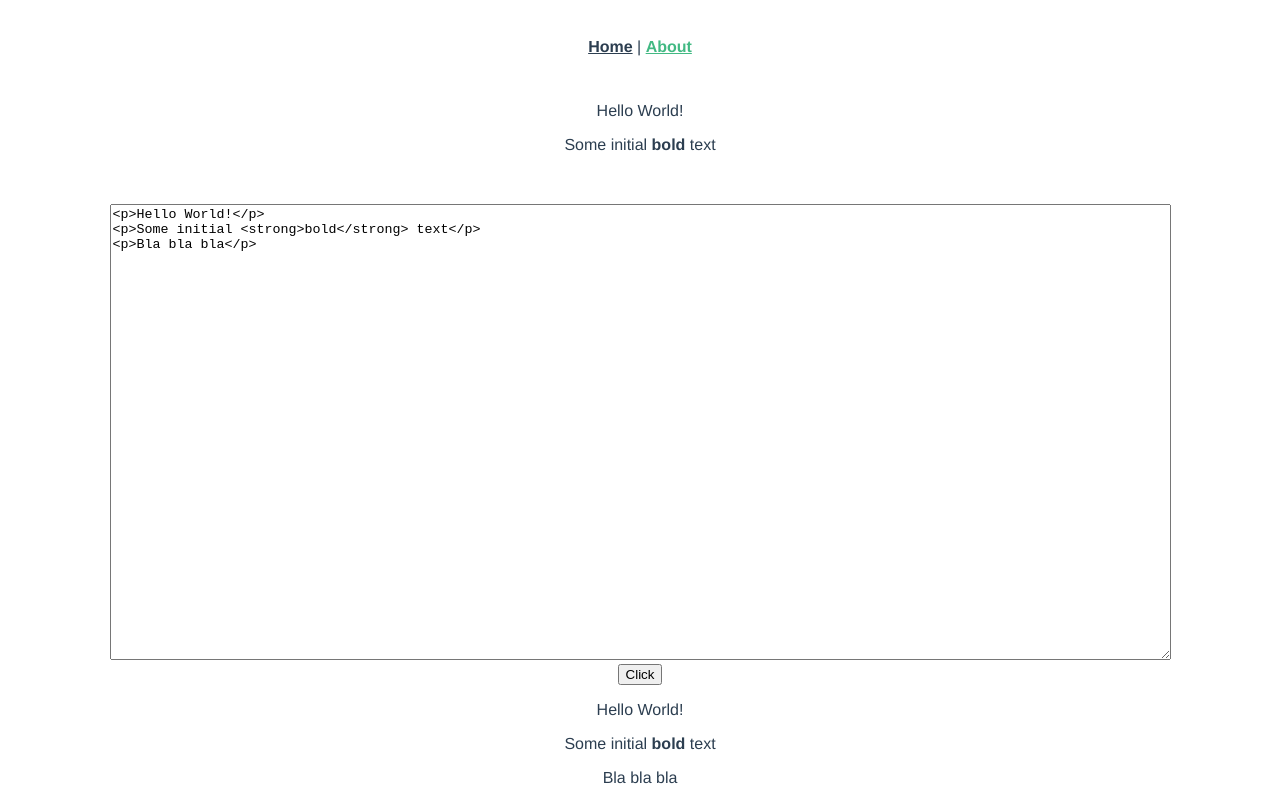
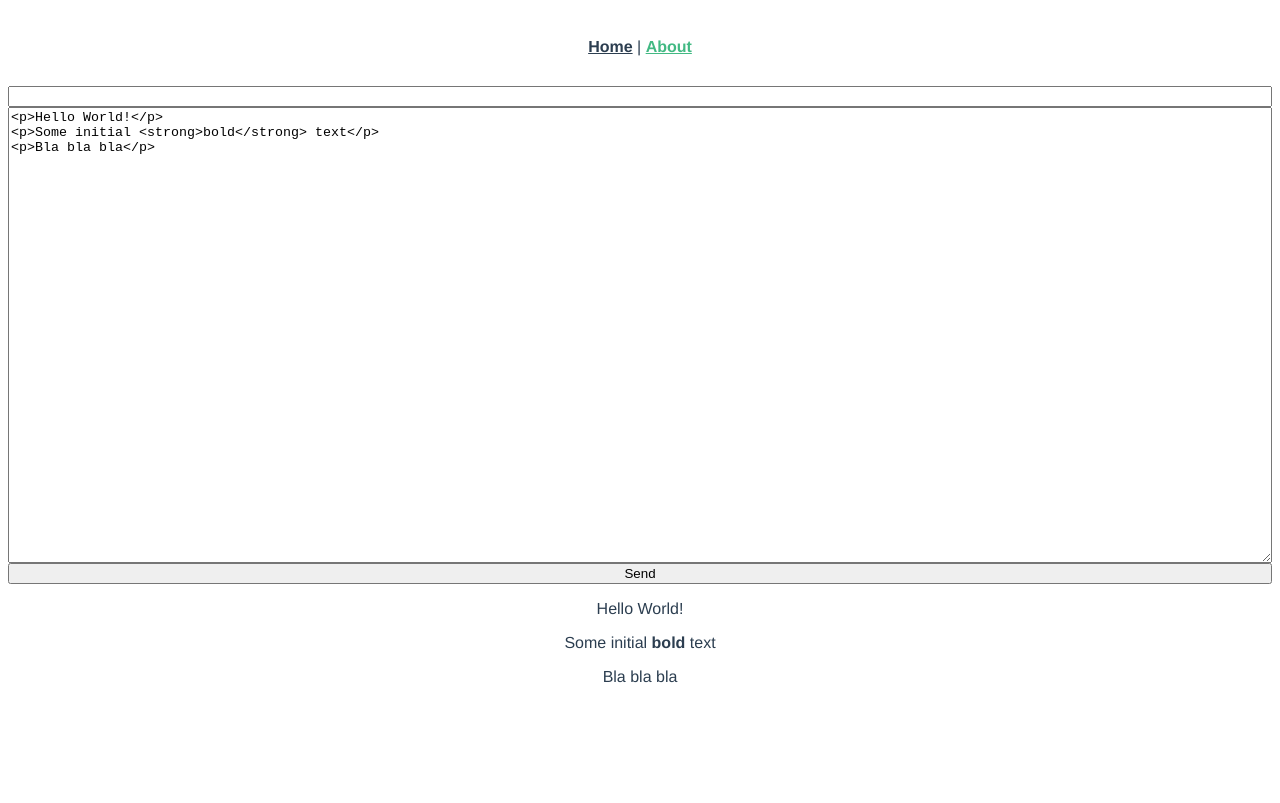
Before and after one commit to tech75rus/gladkix, a Vue app in the folder admin/: page /about in a window 1280 px wide. Built offline with nearby package versions, Linux system fonts and the light colour scheme.

Commit message:
сделал добавление статьи через админку

```diff
--- a/admin/src/views/AboutView.vue
+++ b/admin/src/views/AboutView.vue
@@ -1,33 +1,42 @@
 <template>
   <div v-if="true">
-    <p>Hello World!</p>
-    <p>Some initial <strong>bold</strong> text</p>
-    <p><br></p>
-    <textarea cols="130" rows="30" v-model="message"></textarea>
-    <br>
-    <button @click="clickMessage">Click</button>
-    <br>
-    <span v-html="message"></span>
+    <form @submit.prevent="clickMessage">
+      <input type="text" v-model.lazy="header">
+      <textarea cols="130" rows="30" v-model="text"></textarea>
+      <button>Send</button>
+    </form>
+    <span v-html="text"></span>
   </div>
 </template>
 
 <script>
-//import 'quill/quill';
-//import Quill from "quill/quill";
-
+import axios from 'axios';
+import {host} from "@/service/host";
 
 export default {
   name: 'AboutView',
   data() {
     return {
-      message: '<p>Hello World!</p>\n' +
+      header: '',
+      text: '<p>Hello World!</p>\n' +
           '<p>Some initial <strong>bold</strong> text</p>\n' +
-          '<p>Bla bla bla</p>\n'
+          '<p>Bla bla bla</p>\n',
     }
   },
   methods: {
     clickMessage() {
-      console.log(this.message);
+      let data = new FormData();
+      data.append('header', this.header);
+      data.append('text', this.text);
+      axios.post(host + '/admin/article-create', data, {
+        headers: {
+          "Content-Type": 'application/x-www-form-urlencoded'
+        }
+      }).then(response => {
+        console.log(response);
+      }).catch(error => {
+        console.log(error);
+      })
     },
     loadMessage() {
 
@@ -36,5 +45,9 @@ export default {
 }
 </script>
 
-<style lang="scss">
+<style lang="scss" scoped>
+form {
+  display: flex;
+  flex-direction: column;
+}
 </style>
```
Also changed, not shown: 2 other files (tests, documents, lock files or other folders).
